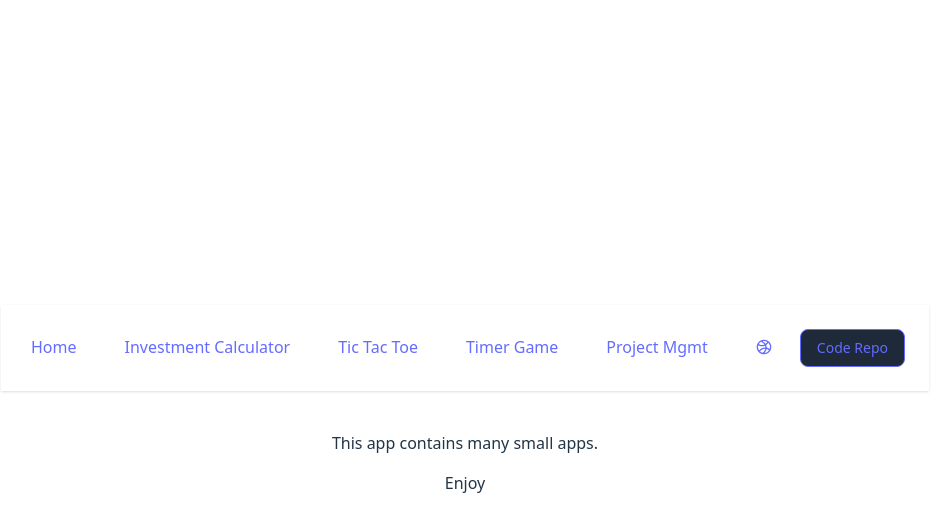
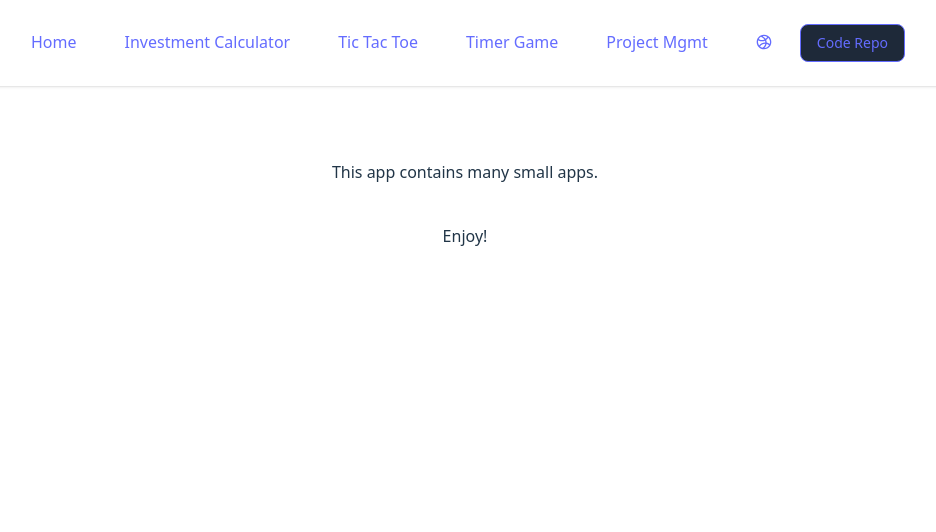
Before and after one commit to 0xadri/ima-kokode, a React (Vite) app: page / in a window 1280 px wide. Shown: the top 532 px of the page, without its empty margins (175-1111 px from the left). Built offline with nearby package versions, Linux system fonts and the light colour scheme.

Commit message:
NAVBAR: STYLING fixed to top

```diff
--- a/src/App.css
+++ b/src/App.css
@@ -2,7 +2,6 @@
 #root {
   max-width: 1280px;
   margin: 0 auto;
-  padding: 2rem;
   text-align: center;
 }
 
--- a/src/App.jsx
+++ b/src/App.jsx
@@ -13,7 +13,7 @@ function App() {
   const [count, setCount] = useState(0);
 
   return (
-    <>
+    <div className="h-screen pt-30">
       <NavBar />
       <Routes>
         <Route path="/" element={<Home />} />
@@ -26,7 +26,7 @@ function App() {
         <Route path="/TicTacToe" element={<TicTacToe />} />
         <Route path="/Playground" element={<Playground />} />
       </Routes>
-    </>
+    </div>
   );
 }
 
--- a/src/components/NavBar.jsx
+++ b/src/components/NavBar.jsx
@@ -2,7 +2,7 @@ import { Link } from "react-router";
 
 const NavBar = () => {
   return (
-    <nav className="bg-white shadow dark:bg-gray-800 mb-10">
+    <nav className="bg-white shadow dark:bg-gray-800 mb-10 px-15 max-sm:px-1 fixed w-full z-20 top-0 start-0">
       <div className="container flex items-center justify-center p-6 mx-auto text-gray-600 capitalize dark:text-gray-300">
         <Link
           to="/"
--- a/src/pages/Home.jsx
+++ b/src/pages/Home.jsx
@@ -3,8 +3,8 @@ import { useRef } from "react";
 const Home = () => {
   return (
     <>
-      <p className="mb-4">This app contains many small apps.</p>
-      <p>Enjoy</p>
+      <p className="mt-10">This app contains many small apps.</p>
+      <p className="mt-10">Enjoy!</p>
     </>
   );
 };
```
